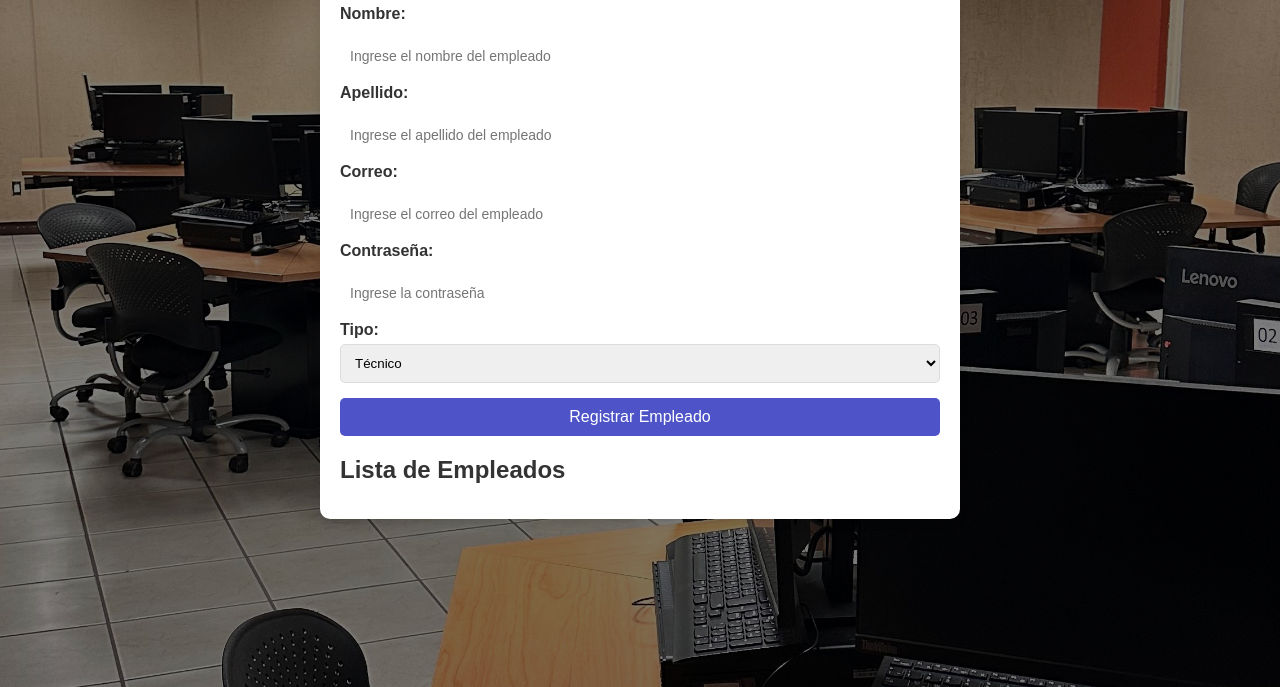
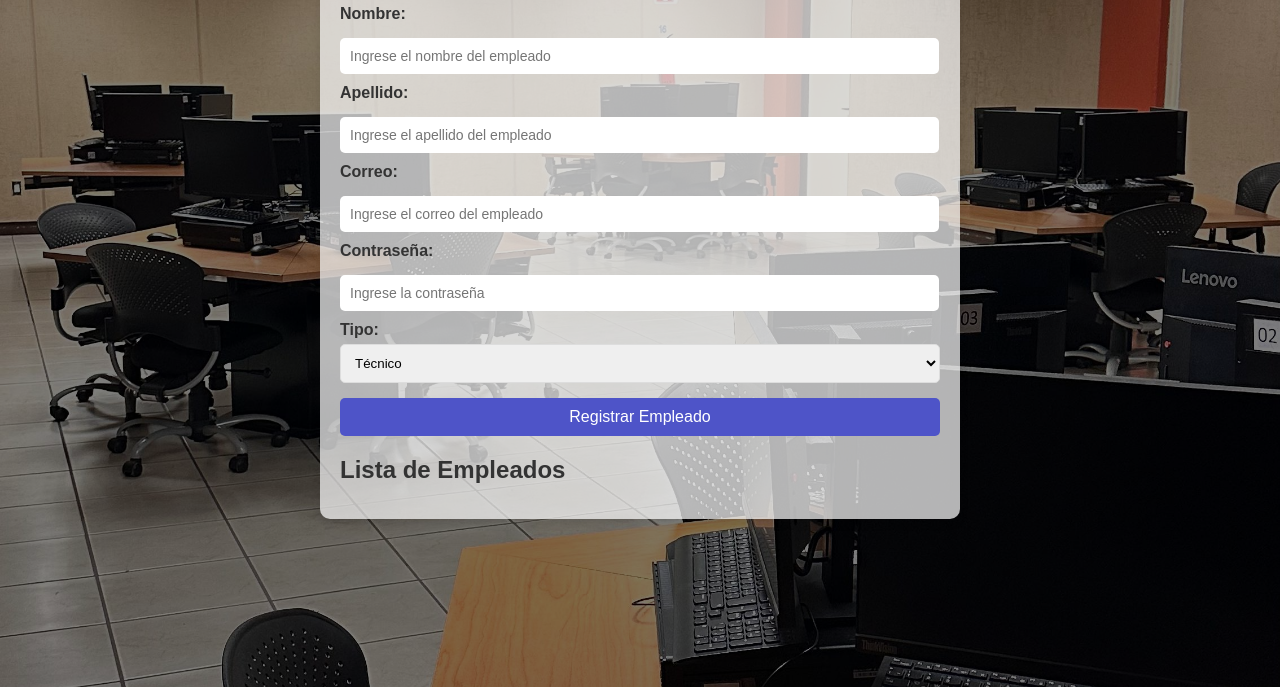
Before and after one commit to Nadia05Sa/Bitacora_web, a plain HTML site: page src/main/web/Tecnicos.html in a window 1280 px wide. Shown: the part 113-800 px from the top of the page. Drawn offline with Linux system fonts and the light colour scheme; no server answers.

Commit message:
Correccion a diseño empleado

```diff
--- a/src/main/web/css/Empleados.css
+++ b/src/main/web/css/Empleados.css
@@ -28,7 +28,7 @@ body {
     max-width: 600px;
     margin-top: 20px;
     padding: 20px;
-    background: #ffffff;
+    background: rgba(255, 255, 255, 0.7);
     border-radius: 10px;
     box-shadow: 0 4px 8px rgba(0, 0, 0, 0.1);
 }
```
